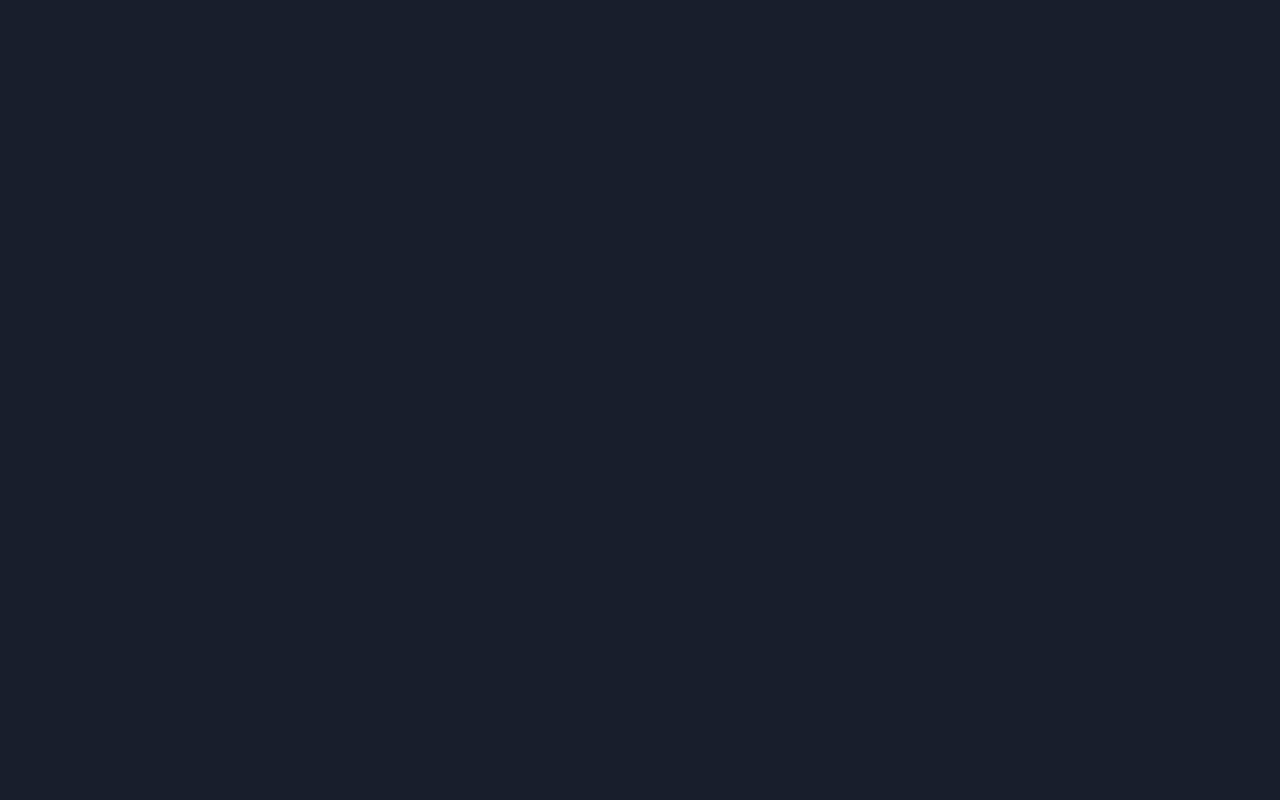
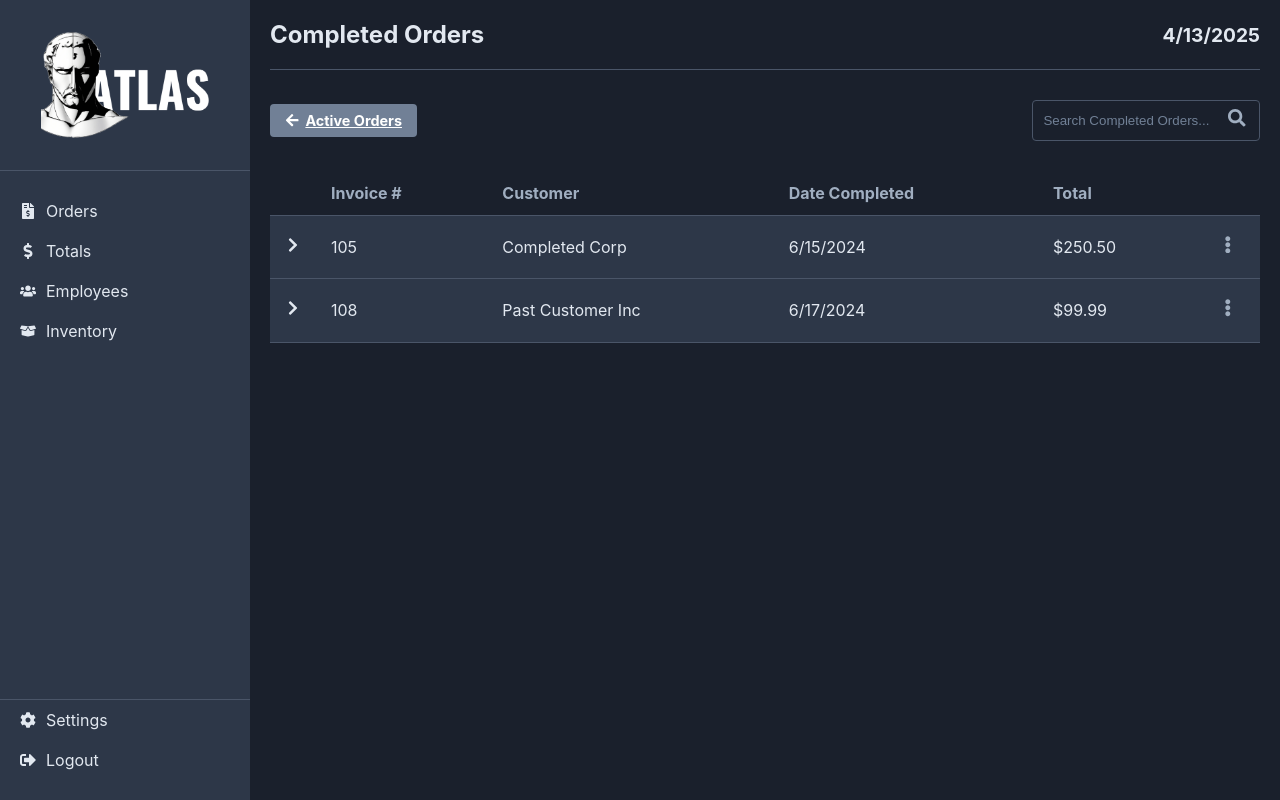
Before and after one commit to Grant-Bever/Atlas, a React (Create React App) app in the folder client/: page /orders/completed in a window 1280 px wide. Before the commit this address had no page. Built offline with nearby package versions, Linux system fonts and the light colour scheme.

Commit message:
Added app logo + general formatting

```diff
--- a/client/src/App.jsx
+++ b/client/src/App.jsx
@@ -14,6 +14,7 @@ import ManagerTotals from './pages/ManagerTotals';
 import ManagerNewInvoice from './pages/ManagerNewInvoice'; // Import the new page
 import AddEmployee from './pages/ManagerAddEmployee'; // Import AddEmployee
 import AddInventoryItem from './pages/AddInventoryItem'; // Import AddInventoryItem
+import ManagerCompletedOrders from './pages/ManagerCompletedOrders'; // Import Completed Orders
 // import ManagerCustomers from './pages/ManagerCustomers'; // Add when created
 // import ManagerSettings from './pages/ManagerSettings';   // Add when created
 
@@ -30,6 +31,7 @@ function App() {
         <Route path="/orders" element={<ManagerActiveOrders />} />
         <Route path="/orders/new" element={<ManagerNewInvoice />} />
         <Route path="/orders/edit/:orderId" element={<ManagerNewInvoice />} />
+        <Route path="/orders/completed" element={<ManagerCompletedOrders />} />
         <Route path="/totals" element={<ManagerTotals />} />
         <Route path="/employees" element={<ManagerEmployees />} />
         <Route path="/employees/add" element={<AddEmployee />} />
--- a/client/src/components/Sidebar.jsx
+++ b/client/src/components/Sidebar.jsx
@@ -2,14 +2,14 @@ import React from 'react';
 import { Link } from 'react-router-dom'; // Import Link
 import { FaFileInvoiceDollar, FaUsers, FaBoxOpen, FaCog, FaSignOutAlt, FaDollarSign } from 'react-icons/fa'; // Removed FaClock
 import '../styles/Sidebar.css';
+import atlasLogo from '../assets/Atlas-Logo-Final.png'; // Import the logo image
 
 function Sidebar() {
   return (
     <div className="sidebar">
       <div className="sidebar-header">
-        {/* You can replace this with your actual logo */}
         <Link to="/orders" className="sidebar-logo-link">
-          <span className="sidebar-logo">ATLAS</span>
+          <img src={atlasLogo} alt="Atlas Logo" className="sidebar-logo" />
         </Link>
       </div>
       <nav className="sidebar-nav">
--- a/client/src/pages/ManagerActiveOrders.jsx
+++ b/client/src/pages/ManagerActiveOrders.jsx
@@ -3,7 +3,7 @@ import { Link, useNavigate } from 'react-router-dom'; // Added useNavigate
 import ManagerLayout from '../components/ManagerLayout';
 import '../styles/Table.css'; // Shared table styles
 import '../styles/Modal.css'; // Import Modal styles
-import { FaPlus, FaEdit, FaTrashAlt, FaSearch, FaUpload, FaChevronDown, FaChevronRight, FaEllipsisV, FaCheckSquare } from 'react-icons/fa';
+import { FaPlus, FaEdit, FaTrashAlt, FaSearch, FaUpload, FaChevronDown, FaChevronRight, FaEllipsisV, FaCheckSquare, FaHistory } from 'react-icons/fa';
 
 // Initial Sample Data (will be moved to state)
 const initialSampleOrders = [
@@ -139,12 +139,19 @@ function ManagerActiveOrders() {
   return (
     <ManagerLayout pageTitle="Active Orders">
       <div className="page-actions-bar">
-        <Link to="/orders/new" className="button button-primary">
-           <FaPlus /> New Invoice
-        </Link>
-         <div className="search-bar">
-             <input type="text" placeholder="Search Orders..." />
-             <button className="icon-button"><FaSearch /></button>
+        <div className="page-actions-left">
+            <Link to="/orders/new" className="button button-primary">
+                <FaPlus /> New Invoice
+            </Link>
+            <Link to="/orders/completed" className="button button-secondary" title="View Completed Orders">
+                <FaHistory /> Completed
+            </Link>
+        </div>
+        <div className="page-actions-right">
+            <div className="search-bar">
+                <input type="text" placeholder="Search Active Orders..." />
+                <button className="icon-button"><FaSearch /></button>
+            </div>
         </div>
       </div>
 
--- /dev/null
+++ b/client/src/pages/ManagerCompletedOrders.jsx
@@ -0,0 +1,219 @@
+import React, { useState, useEffect } from 'react';
+import { Link, useNavigate } from 'react-router-dom';
+import ManagerLayout from '../components/ManagerLayout';
+import '../styles/Table.css'; // Shared table styles
+import '../styles/Modal.css'; // Keep for potential future modals
+import { FaSearch, FaChevronDown, FaChevronRight, FaEllipsisV, FaEye, FaTrashAlt, FaArrowLeft } from 'react-icons/fa'; // Adjusted icons
+
+// --- Sample Completed Order Data ---
+// Structure similar to active orders, but representing completed ones.
+// In a real app, this would be fetched separately.
+const initialCompletedOrders = [
+  {
+    id: 105,
+    customer: 'Completed Corp',
+    date: '6/15/2024',
+    total: 250.50,
+    items: [
+      { quantity: 10, description: 'Product A', weight: 5, price: 10.00, amount: 100.00 },
+      { quantity: 5, description: 'Product B', weight: 10, price: 30.10, amount: 150.50 },
+    ]
+  },
+  {
+    id: 108,
+    customer: 'Past Customer Inc',
+    date: '6/17/2024',
+    total: 99.99,
+    items: [
+      { quantity: 1, description: 'Service X', weight: 0, price: 99.99, amount: 99.99 },
+    ]
+  },
+];
+
+function ManagerCompletedOrders() {
+  const navigate = useNavigate();
+  const [completedOrders, setCompletedOrders] = useState(initialCompletedOrders);
+  const [expandedRows, setExpandedRows] = useState(new Set());
+  const [openMenuId, setOpenMenuId] = useState(null); // Still useful for view/delete menu
+  // No confirmation modal needed for completion here
+
+  // --- Row Expansion --- (Same logic as active orders)
+  const handleRowClick = (orderId) => {
+    if (openMenuId !== null) {
+        setOpenMenuId(null);
+    }
+    setExpandedRows(prevExpandedRows => {
+      const newExpandedRows = new Set(prevExpandedRows);
+      if (newExpandedRows.has(orderId)) {
+        newExpandedRows.delete(orderId);
+      } else {
+        newExpandedRows.add(orderId);
+      }
+      return newExpandedRows;
+    });
+  };
+
+  // --- Actions Menu --- (Simplified for completed orders)
+  const handleMenuToggle = (e, orderId) => {
+    e.stopPropagation();
+    setOpenMenuId(prevId => (prevId === orderId ? null : orderId));
+    if (expandedRows.has(orderId) && openMenuId !== orderId) {
+        handleRowClick(orderId);
+    }
+  };
+
+  // Close menu if clicking outside (Same logic)
+  useEffect(() => {
+    const handleClickOutside = (event) => {
+      if (openMenuId !== null && !event.target.closest('.action-menu-container')) {
+        setOpenMenuId(null);
+      }
+    };
+    document.addEventListener('click', handleClickOutside);
+    return () => {
+      document.removeEventListener('click', handleClickOutside);
+    };
+  }, [openMenuId]);
+
+  // --- Action Handlers (Placeholders/Simplified) ---
+  const handleViewDetails = (e, orderId) => {
+      e.stopPropagation();
+      setOpenMenuId(null);
+      // Potentially navigate to a read-only view or expand the row if not already
+      if (!expandedRows.has(orderId)) {
+          handleRowClick(orderId);
+      }
+      console.log(`View details for completed order: ${orderId}`);
+  };
+
+  const handleDeleteCompleted = (e, orderId) => {
+    e.stopPropagation();
+    // Add confirmation modal here maybe?
+    console.log(`Delete/Archive completed order: ${orderId}`);
+    // TODO: API call to delete/archive
+    setCompletedOrders(prevOrders => prevOrders.filter(order => order.id !== orderId));
+    setOpenMenuId(null);
+     setExpandedRows(prev => {
+        const newSet = new Set(prev);
+        newSet.delete(orderId);
+        return newSet;
+    });
+  };
+
+
+  return (
+    <ManagerLayout pageTitle="Completed Orders">
+      <div className="page-actions-bar">
+        {/* Add Back button on the left */}
+        <div className="page-actions-left">
+             <Link to="/orders" className="button button-secondary" title="Back to Active Orders">
+                 <FaArrowLeft /> Active Orders
+             </Link>
+         </div>
+         {/* Keep Search bar on the right */}
+         <div className="page-actions-right">
+            <div className="search-bar">
+                <input type="text" placeholder="Search Completed Orders..." />
+                <button className="icon-button"><FaSearch /></button>
+            </div>
+        </div>
+      </div>
+
+      {/* Completed Orders Table */}
+      <table className="data-table main-table">
+        <thead>
+          <tr>
+            <th style={{ width: '30px' }}></th>{/* Expand Icon */}
+            <th>Invoice #</th>
+            <th>Customer</th>
+            <th>Date Completed</th> {/* Changed header slightly */}
+            <th>Total</th>
+            <th style={{ width: '50px' }}></th>{/* Actions Menu */}
+          </tr>
+        </thead>
+        <tbody>
+          {completedOrders.length > 0 ? completedOrders.map((order) => {
+            const isExpanded = expandedRows.has(order.id);
+            const isMenuOpen = openMenuId === order.id;
+
+            return (
+              <React.Fragment key={order.id}>
+                {/* Main Order Row */}
+                <tr onClick={() => handleRowClick(order.id)} className={`clickable-row ${isExpanded ? 'expanded' : ''}`}>
+                  <td className="expand-icon-cell">
+                    {isExpanded ? <FaChevronDown /> : <FaChevronRight />}
+                  </td>
+                  <td>{order.id}</td>
+                  <td>{order.customer}</td>
+                  <td>{order.date}</td>
+                  <td>${order.total.toFixed(2)}</td>
+                  {/* Actions Cell */}
+                  <td className="action-cell action-menu-container">
+                    <button onClick={(e) => handleMenuToggle(e, order.id)} className="icon-button menu-dots-button">
+                      <FaEllipsisV />
+                    </button>
+                    {/* Action Menu Dropdown */}
+                    {isMenuOpen && (
+                      <div className="action-menu">
+                        <button onClick={(e) => handleViewDetails(e, order.id)}><FaEye /> View Details</button>
+                        <button onClick={(e) => handleDeleteCompleted(e, order.id)} className="danger"><FaTrashAlt /> Delete</button>
+                        {/* Removed Mark Complete & Edit */}
+                      </div>
+                    )}
+                  </td>
+                </tr>
+
+                {/* Collapsible Row with Nested Table */}
+                {isExpanded && (
+                   <tr className="collapsible-row">
+                    <td></td>
+                    <td colSpan="5">
+                      <div className="nested-table-container">
+                        {/* Reusing the same nested table structure */}
+                         <table className="data-table nested-table">
+                          <thead>
+                             <tr>
+                               <th>Quantity</th>
+                               <th>Description</th>
+                               <th>Weight</th>
+                               <th>Price</th>
+                               <th>Amount</th>
+                             </tr>
+                          </thead>
+                          <tbody>
+                          {order.items.length > 0 ? (
+                             order.items.map((item, index) => (
+                             <tr key={`${order.id}-item-${index}`}>
+                               <td>{item.quantity}</td>
+                               <td>{item.description}</td>
+                               <td>{item.weight}</td>
+                               <td>${item.price.toFixed(2)}</td>
+                               <td>${item.amount.toFixed(2)}</td>
+                             </tr>
+                              ))
+                           ) : (
+                              <tr>
+                                <td colSpan="5" style={{ textAlign: 'center', fontStyle: 'italic' }}>No item details available.</td>
+                               </tr>
+                            )}
+                           </tbody>
+                        </table>
+                      </div>
+                    </td>
+                  </tr>
+                )}
+              </React.Fragment>
+            );
+          }) : (
+             <tr>
+                <td colSpan="6" style={{ textAlign: 'center', padding: '20px', fontStyle: 'italic' }}>No completed orders found.</td>
+             </tr>
+          )}
+        </tbody>
+      </table>
+       {/* No Confirmation Modal needed here unless adding one for delete */}
+    </ManagerLayout>
+  );
+}
+
+export default ManagerCompletedOrders;
--- a/client/src/styles/Sidebar.css
+++ b/client/src/styles/Sidebar.css
@@ -24,10 +24,18 @@
 .sidebar-logo-link {
   text-decoration: none;
   color: inherit; /* Inherit color from parent */
+  display: block; /* Ensure the link takes up space */
+  padding: 10px 0; /* Adjust padding as needed */
 }
 
 .sidebar-logo {
-  /* Style your logo text/image */
+  /* Style your logo image */
+  display: block; /* Remove extra space below image */
+  margin: 0 auto; /* Center the logo */
+  max-width: 80%; /* Limit logo width */
+  height: auto;   /* Maintain aspect ratio */
+  /* Add specific height or width if needed */
+  /* height: 60px; */
 }
 
 .sidebar-nav {
--- a/client/src/styles/Table.css
+++ b/client/src/styles/Table.css
@@ -178,12 +178,29 @@
 /* Style for action bar below header */
 .page-actions-bar {
     display: flex;
-    justify-content: space-between;
+    justify-content: space-between; /* Pushes left/right groups apart */
     align-items: center;
-    padding: 10px 0; /* Add some vertical padding */
-    margin-bottom: 15px; /* Space below the bar */
-    /* Optional: Add a border or background if desired */
-    /* border-bottom: 1px solid #4a5568; */
+    padding: 10px 0;
+    margin-bottom: 15px;
+}
+
+/* Grouping for buttons on the left */
+.page-actions-left {
+    display: flex;
+    gap: 10px; /* Space between buttons */
+}
+
+/* Grouping for controls on the right */
+.page-actions-right {
+    display: flex;
+    gap: 10px; /* Space between elements if more are added */
+}
+
+/* Ensure buttons in the bar look consistent */
+.page-actions-bar .button {
+    display: flex;
+    align-items: center;
+    gap: 6px; /* Space between icon and text in buttons */
 }
 
 .search-bar {
@@ -192,7 +209,7 @@
     background-color: #1a202c;
     border: 1px solid #4a5568;
     border-radius: 4px;
-    padding: 0px 5px 0px 10px; /* Adjust padding */
+    padding: 0px 5px 0px 10px;
 }
 
 .search-bar input[type="text"] {
```
Also changed, not shown: client/src/assets/Atlas-Logo-Final.png (added).
